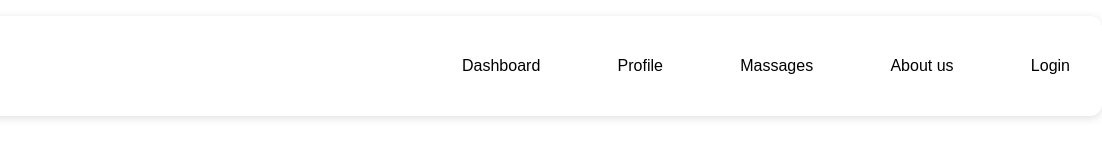
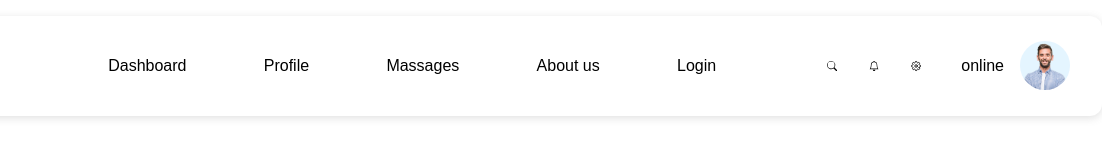
Before and after one commit to mattyhosseini/ui-components-html-css-javascript, a plain HTML site: page Menu-navigation/index.html in a window 1280 px wide. Shown: the full height of the page, 178-1280 px from the left. Drawn offline with Linux system fonts and the light colour scheme.

Commit message:
feat: add user profile picture, status, and icons (search, settings, notification)

```diff
--- a/Menu-navigation/css/style.css
+++ b/Menu-navigation/css/style.css
@@ -1,4 +1,3 @@
-/* css reset  */
 /* Reset CSS */
 *,
 *::before,
@@ -84,3 +83,30 @@ img {
   align-items: center;
   height: 100%;
 }
+
+/* right nav */
+
+.right_nav {
+  display: flex;
+  align-items: center;
+  /* justify-content: space-between; */
+  width: 20%;
+  gap: 2.5rem;
+}
+.group_icons {
+  display: flex;
+  align-items: center;
+  gap: 2rem;
+}
+.user_section {
+  display: flex;
+  align-items: center;
+  gap: 1rem;
+}
+.profile_user {
+  width: 50px;
+  height: 50px;
+}
+.profile_user img {
+  border-radius: 100%;
+}
--- a/Menu-navigation/index.html
+++ b/Menu-navigation/index.html
@@ -44,6 +44,74 @@
             </li>
           </ul>
         </div>
+        <!-- right navigation - icons - UserStatus - image Profile -->
+        <div class="right_nav">
+          <!-- icons -->
+          <div class="group_icons">
+            <a href="#">
+              <svg
+                xmlns="http://www.w3.org/2000/svg"
+                width="20"
+                height="20"
+                fill="currentColor"
+                class="bi bi-search"
+                viewBox="0 0 16 16"
+                id="IconChangeColor"
+              >
+                <path
+                  d="M11.742 10.344a6.5 6.5 0 1 0-1.397 1.398h-.001c.03.04.062.078.098.115l3.85 3.85a1 1 0 0 0 1.415-1.414l-3.85-3.85a1.007 1.007 0 0 0-.115-.1zM12 6.5a5.5 5.5 0 1 1-11 0 5.5 5.5 0 0 1 11 0z"
+                  id="mainIconPathAttribute"
+                  fill="#000000"
+                ></path>
+              </svg>
+            </a>
+            <a href="#">
+              <svg
+                xmlns="http://www.w3.org/2000/svg"
+                width="20"
+                height="20"
+                fill="currentColor"
+                class="bi bi-bell"
+                viewBox="0 0 16 16"
+                id="IconChangeColor"
+              >
+                <path
+                  d="M8 16a2 2 0 0 0 2-2H6a2 2 0 0 0 2 2zM8 1.918l-.797.161A4.002 4.002 0 0 0 4 6c0 .628-.134 2.197-.459 3.742-.16.767-.376 1.566-.663 2.258h10.244c-.287-.692-.502-1.49-.663-2.258C12.134 8.197 12 6.628 12 6a4.002 4.002 0 0 0-3.203-3.92L8 1.917zM14.22 12c.223.447.481.801.78 1H1c.299-.199.557-.553.78-1C2.68 10.2 3 6.88 3 6c0-2.42 1.72-4.44 4.005-4.901a1 1 0 1 1 1.99 0A5.002 5.002 0 0 1 13 6c0 .88.32 4.2 1.22 6z"
+                  id="mainIconPathAttribute"
+                  fill="#000000"
+                ></path>
+              </svg>
+            </a>
+            <a href="#">
+              <svg
+                xmlns="http://www.w3.org/2000/svg"
+                width="20"
+                height="20"
+                viewBox="0 0 24 24"
+                fill="none"
+                stroke="currentColor"
+                stroke-width="2"
+                stroke-linecap="round"
+                stroke-linejoin="round"
+                class="feather feather-settings"
+                id="IconChangeColor"
+              >
+                <circle cx="12" cy="12" r="3"></circle>
+                <path
+                  d="M19.4 15a1.65 1.65 0 0 0 .33 1.82l.06.06a2 2 0 0 1 0 2.83 2 2 0 0 1-2.83 0l-.06-.06a1.65 1.65 0 0 0-1.82-.33 1.65 1.65 0 0 0-1 1.51V21a2 2 0 0 1-2 2 2 2 0 0 1-2-2v-.09A1.65 1.65 0 0 0 9 19.4a1.65 1.65 0 0 0-1.82.33l-.06.06a2 2 0 0 1-2.83 0 2 2 0 0 1 0-2.83l.06-.06a1.65 1.65 0 0 0 .33-1.82 1.65 1.65 0 0 0-1.51-1H3a2 2 0 0 1-2-2 2 2 0 0 1 2-2h.09A1.65 1.65 0 0 0 4.6 9a1.65 1.65 0 0 0-.33-1.82l-.06-.06a2 2 0 0 1 0-2.83 2 2 0 0 1 2.83 0l.06.06a1.65 1.65 0 0 0 1.82.33H9a1.65 1.65 0 0 0 1-1.51V3a2 2 0 0 1 2-2 2 2 0 0 1 2 2v.09a1.65 1.65 0 0 0 1 1.51 1.65 1.65 0 0 0 1.82-.33l.06-.06a2 2 0 0 1 2.83 0 2 2 0 0 1 0 2.83l-.06.06a1.65 1.65 0 0 0-.33 1.82V9a1.65 1.65 0 0 0 1.51 1H21a2 2 0 0 1 2 2 2 2 0 0 1-2 2h-.09a1.65 1.65 0 0 0-1.51 1z"
+                  id="mainIconPathAttribute"
+                ></path>
+              </svg>
+            </a>
+          </div>
+          <!-- UserStatus  - image Profile -->
+          <div class="user_section">
+            <div class="status-connection">online</div>
+            <div class="profile_user">
+              <img src="./assets/imgs/team4.png" alt="" />
+            </div>
+          </div>
+        </div>
       </div>
     </div>
   </body>
```
